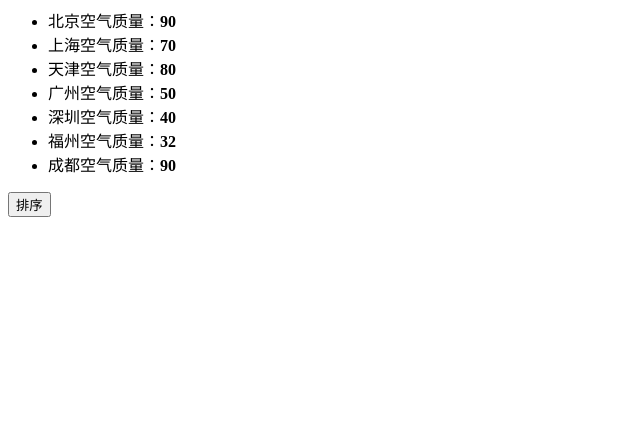
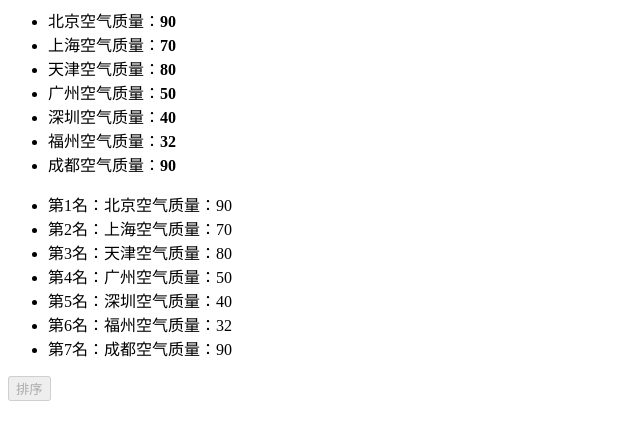
Before and after one commit to seexiaomu/baidu, a plain HTML site: page javascript/test-three/index.html in a window 1280 px wide. Both pictures are taken after a click on the button "排序". Shown: the whole page, without its empty margins (0-640 px from the left). Drawn offline with Linux system fonts and the light colour scheme.

Commit message:
change html file

```diff
--- a/javascript/test-three/index.html
+++ b/javascript/test-three/index.html
@@ -7,13 +7,13 @@
 <body>
 
   <ul id="source">
-    <li>北京空气质量：<b>90</b></li>
-    <li>上海空气质量：<b>70</b></li>
-    <li>天津空气质量：<b>80</b></li>
-    <li>广州空气质量：<b>50</b></li>
-    <li>深圳空气质量：<b>40</b></li>
-    <li>福州空气质量：<b>32</b></li>
-    <li>成都空气质量：<b>90</b></li>
+    <li><span>北京空气质量：</span><b>90</b></li>
+    <li><span>上海空气质量：</span><b>70</b></li>
+    <li><span>天津空气质量：</span><b>80</b></li>
+    <li><span>广州空气质量：</span><b>50</b></li>
+    <li><span>深圳空气质量：</span><b>40</b></li>
+    <li><span>福州空气质量：</span><b>32</b></li>
+    <li><span>成都空气质量：</span><b>90</b></li>
   </ul>
 
   <ul id="resort">
@@ -28,6 +28,9 @@
   <button id="sort-btn">排序</button>
 
 <script type="text/javascript">
+var resort = document.getElementById('resort')
+var sourceLi = document.getElementById('source').getElementsByTagName('li');
+var btn = document.getElementById('sort-btn');
 
 /**
  * getData方法
@@ -35,21 +38,22 @@
  * 返回一个数组，格式见函数中示例
  */
 function getData() {
-  /*
-  coding here
-  */
+  var data = new Array();    //先声明一维数组
+  for (var k=0; k<sourceLi.length; k++){
+    //获取来源地址
+    var souAdress = sourceLi[k].getElementsByTagName('span')[0];
+    //获取来源质量
+    var souMass = sourceLi[k].getElementsByTagName('b')[0];
 
-  /*
-  data = [
-    ["北京", 90],
-    ["北京", 90]
-    ……
-  ]
-  */
+    data.push([souAdress,souMass]);
+  }
+  // 以下可以遍历输出data二维数组；
+  // for(var i=0; i<data.length; i++){
+  //   alert(data[i][0].innerHTML+data[i][1].innerHTML);
+  // }
+  return data;
+}
 
-  return data;
-
-}
 
 /**
  * sortAqiData
@@ -57,7 +61,11 @@ function getData() {
  * 返回一个排序后的数组
  */
 function sortAqiData(data) {
-
+  function ascend (x,y){
+    return y[1]-x[1];     //降序
+  }
+  data = data.sort(ascend);
+  return data;
 }
 
 /**
@@ -66,7 +74,11 @@ function sortAqiData(data) {
  * 格式见ul中的注释的部分
  */
 function render(data) {
-
+  for (var i=0; i<data.length; i++){
+    var oLi = document.createElement('li');
+    oLi.innerHTML = "第"+[i+1]+"名："+data[i][0].innerHTML+data[i][1].innerHTML;
+    resort.appendChild(oLi);
+  }
 }
 
 function btnHandle() {
@@ -76,9 +88,12 @@ function btnHandle() {
 }
 
 function init() {
-
   // 在这下面给sort-btn绑定一个点击事件，点击时触发btnHandle函数
-
+  btn.onclick = function (){
+    btnHandle();
+    //禁止鼠标点击
+    btn.disabled = true;
+  }
 }
 
 init();
```
Also changed, not shown: javascript/test-two/demo.html (added, +29 -0 lines).
